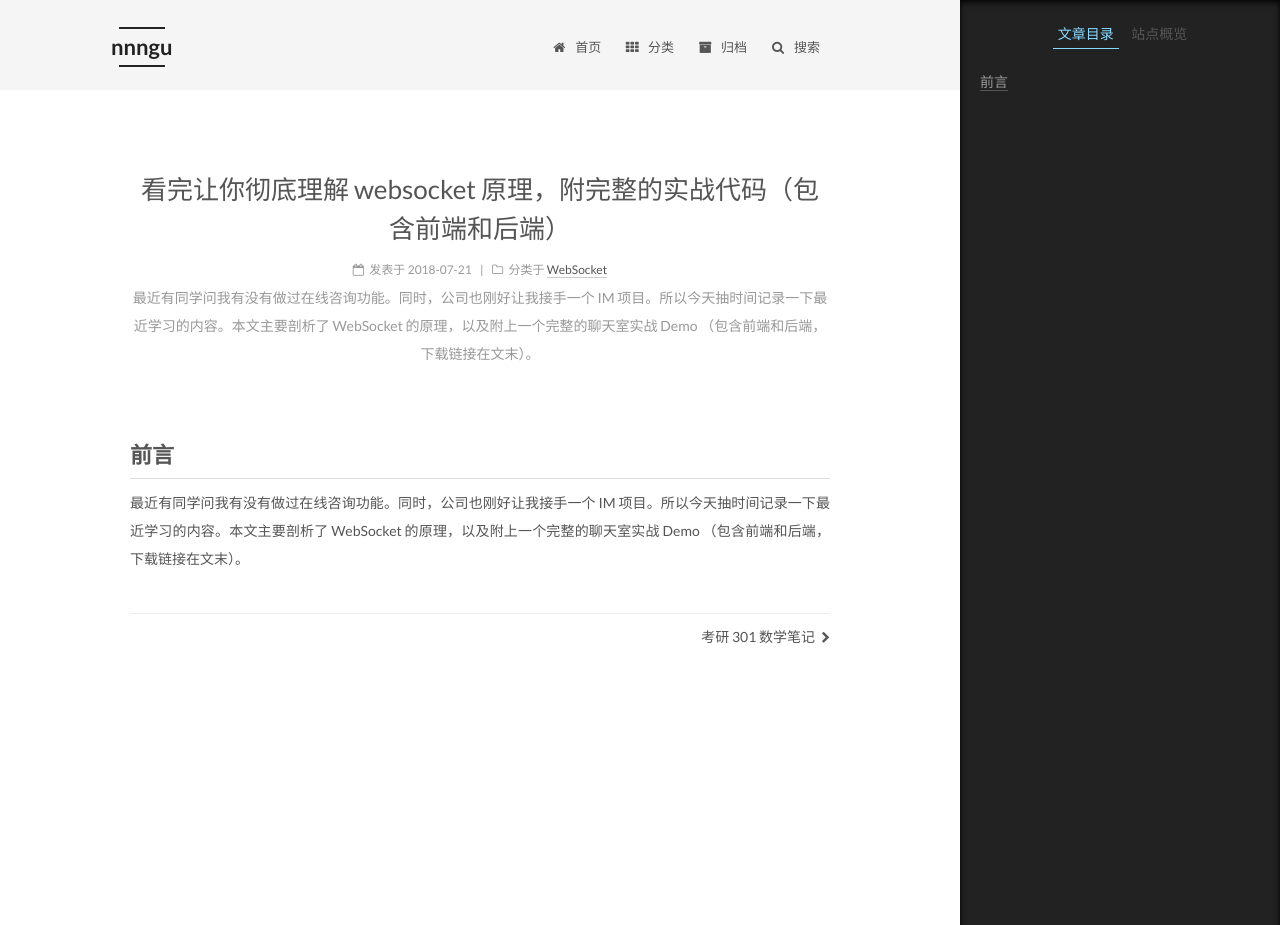
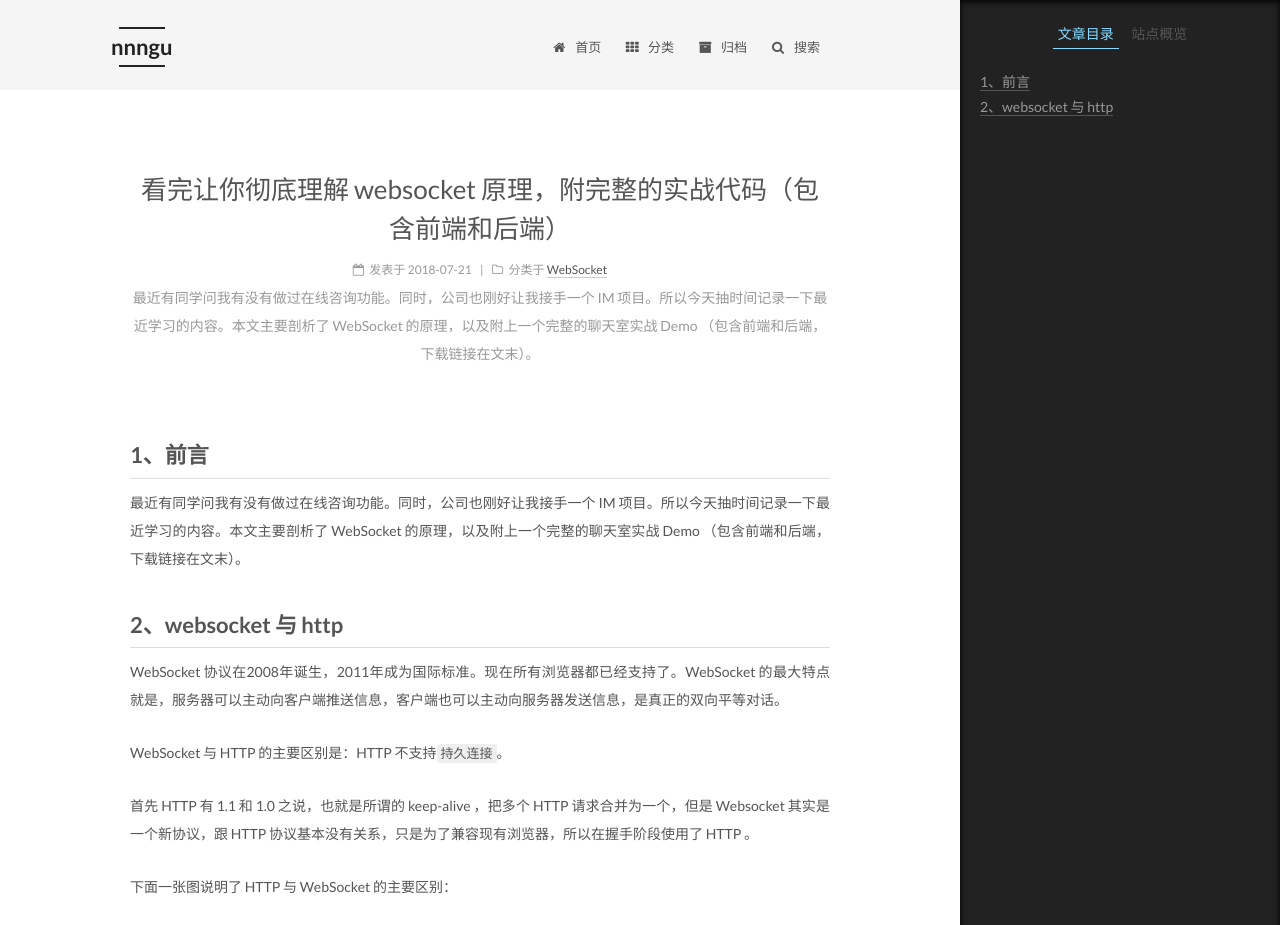
Before and after one commit to nnngu/LearningNotes, a Jekyll site: the page built from _posts/2018-07-21-看完让你彻底理解 WebSocket 原理，附完整的实战代码（包含前端和后端）.md, in a window 1280 px wide and 1400 px high. Shown: the top 925 px of the window. Built offline with Jekyll 4.4.1, drawn with Linux system fonts in a browser that asks for light colours; some of the changed text lies outside the part shown; grey boxes are pictures that could not be loaded.

Commit message:
修改文件: _posts/2018-07-21-看完让你彻底理解 WebSocket 原理，附完整的实战代码（包含前端和后端）.md

```diff
--- a/_posts/2018-07-21-看完让你彻底理解 WebSocket 原理，附完整的实战代码（包含前端和后端）.md
+++ b/_posts/2018-07-21-看完让你彻底理解 WebSocket 原理，附完整的实战代码（包含前端和后端）.md
@@ -3,6 +3,32 @@ categories: WebSocket
 description: 最近有同学问我有没有做过在线咨询功能。同时，公司也刚好让我接手一个 IM 项目。所以今天抽时间记录一下最近学习的内容。本文主要剖析了 WebSocket 的原理，以及附上一个完整的聊天室实战 Demo （包含前端和后端，下载链接在文末）。
 ---
 
-## 前言
+## 1、前言
 
 最近有同学问我有没有做过在线咨询功能。同时，公司也刚好让我接手一个 IM 项目。所以今天抽时间记录一下最近学习的内容。本文主要剖析了 WebSocket 的原理，以及附上一个完整的聊天室实战 Demo （包含前端和后端，下载链接在文末）。
+
+## 2、websocket 与 http
+
+WebSocket 协议在2008年诞生，2011年成为国际标准。现在所有浏览器都已经支持了。WebSocket 的最大特点就是，服务器可以主动向客户端推送信息，客户端也可以主动向服务器发送信息，是真正的双向平等对话。
+
+WebSocket 与 HTTP 的主要区别是：HTTP 不支持`持久连接`。
+
+首先 HTTP 有 1.1 和 1.0 之说，也就是所谓的 keep-alive ，把多个 HTTP 请求合并为一个，但是 Websocket 其实是一个新协议，跟 HTTP 协议基本没有关系，只是为了兼容现有浏览器，所以在握手阶段使用了 HTTP 。
+
+下面一张图说明了 HTTP 与 WebSocket 的主要区别：
+
+![][1]
+
+**WebSocket 的其他特点：**
+
+- 建立在 TCP 协议之上，服务器端的实现比较容易。
+- 与 HTTP 协议有着良好的兼容性。默认端口也是80和443，并且握手阶段采用 HTTP 协议，因此握手时不容易屏蔽，能通过各种 HTTP 代理服务器。
+- 数据格式比较轻量，性能开销小，通信高效。
+- 可以发送文本，也可以发送二进制数据。
+- 没有同源限制，客户端可以与任意服务器通信。
+- 协议标识符是ws（如果加密，则为wss），服务器网址就是 URL。
+
+
+
+
+  [1]: https://www.github.com/nnngu/FigureBed/raw/master/2018/7/21/1532166645819.jpg
```
